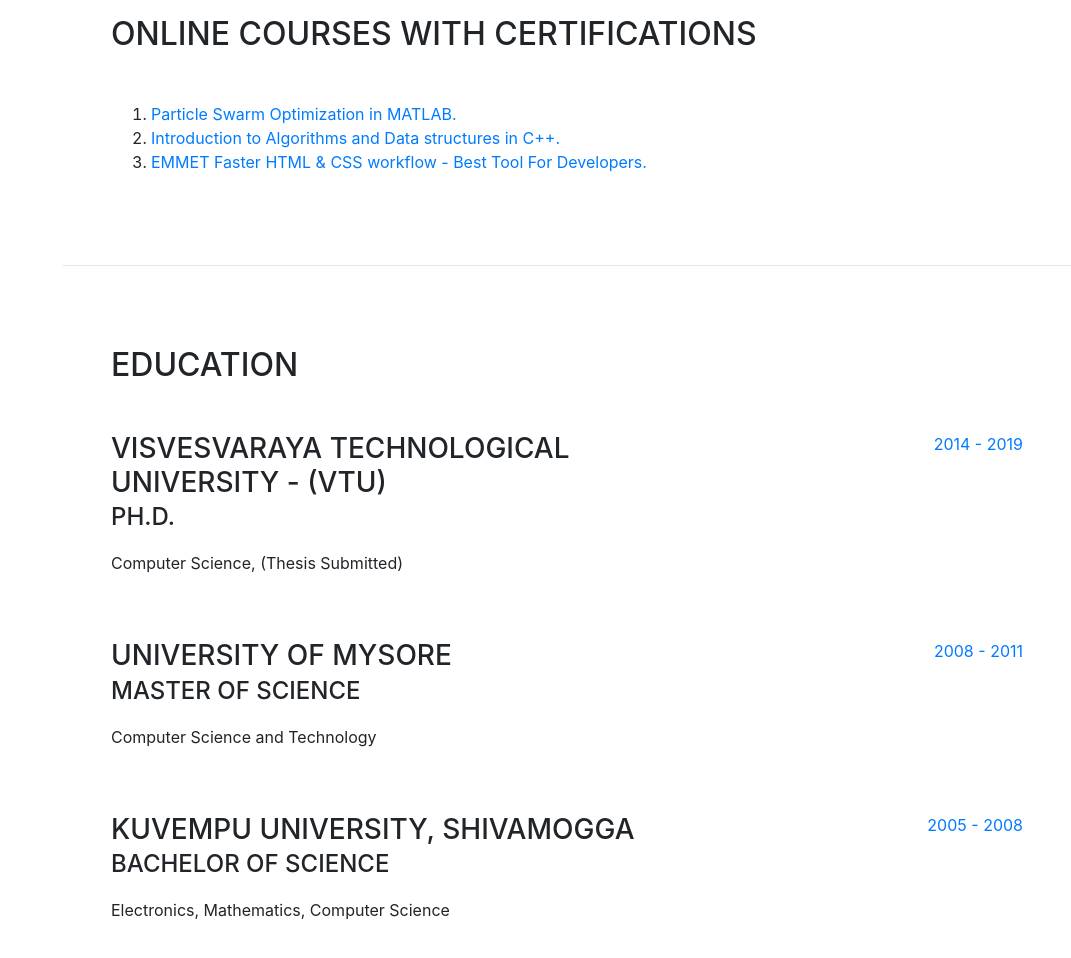
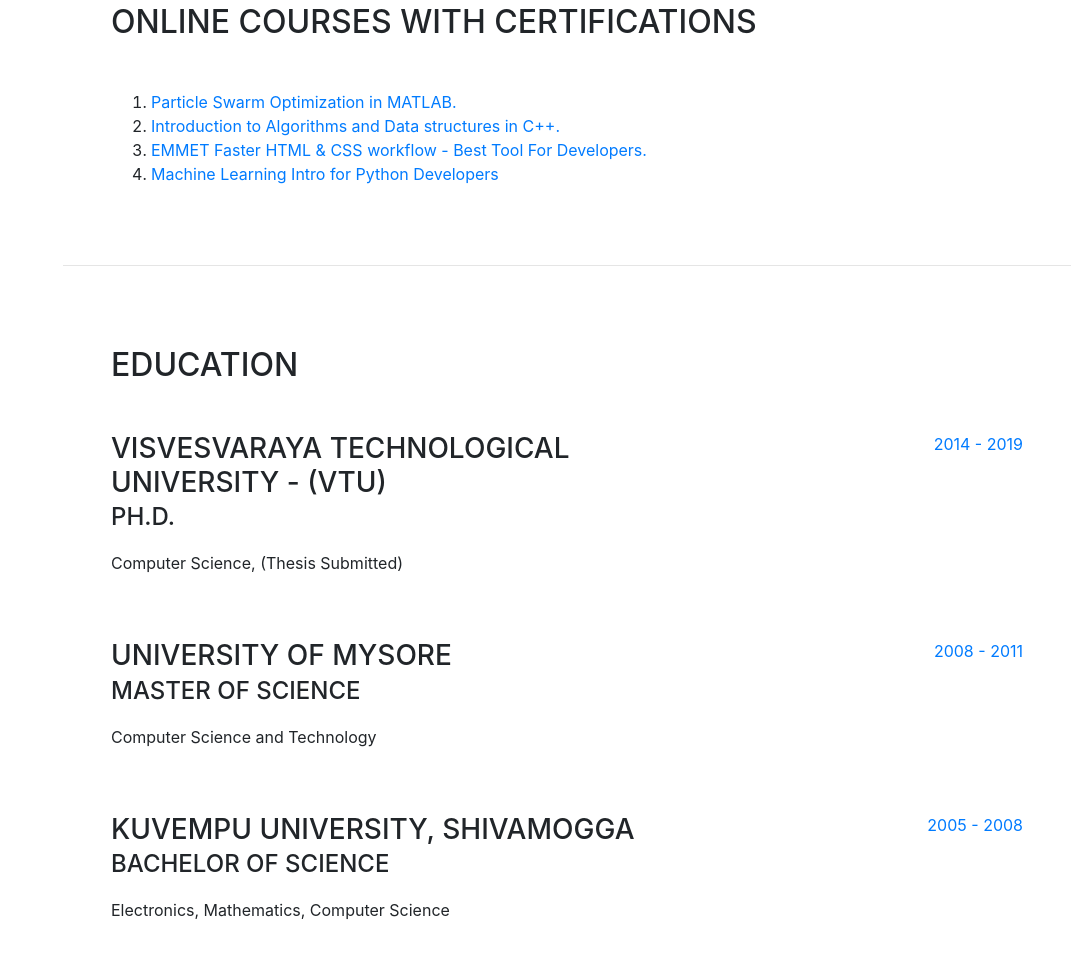
Before and after one commit to snBharathbhushan/MyPortal, a website with bundled scripts: page index.html in a window 1280 px wide. Shown: the part 1336-2294 px from the top of the page, without its empty margins (209-1280 px from the left). Built offline with nearby package versions, Linux system fonts and the light colour scheme; a web font is replaced by a local one.

Commit message:
Update index.html

```diff
--- a/index.html
+++ b/index.html
@@ -146,6 +146,8 @@
             <li><a href="https://www.udemy.com/certificate/UC-D7U54JZH/" target="_blank" rel="noopener noreferrer">Particle Swarm Optimization in MATLAB.</a></li>
             <li><a href="https://www.udemy.com/certificate/UC-M17PJELC/" target="_blank" rel="noopener noreferrer">Introduction to Algorithms and Data structures in C++.</a></li>
             <li><a href="https://www.udemy.com/certificate/UC-99NCBNVQ/" target="_blank" rel="noopener noreferrer">EMMET Faster HTML & CSS workflow - Best Tool For Developers.</a></li>
+            <li><a href="https://www.udemy.com/certificate/UC-08BWD8I6/" target="_blank" rel="noopener noreferrer">Machine Learning Intro for Python Developers</a></li>
+
           </ol>
         </div>
 
```
